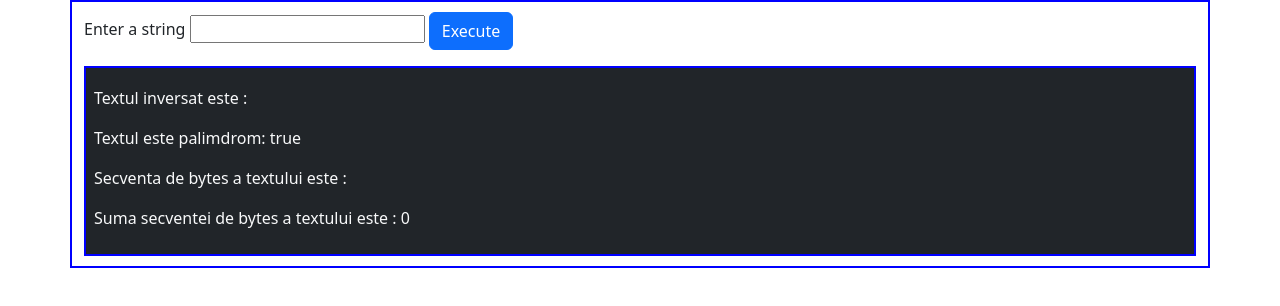
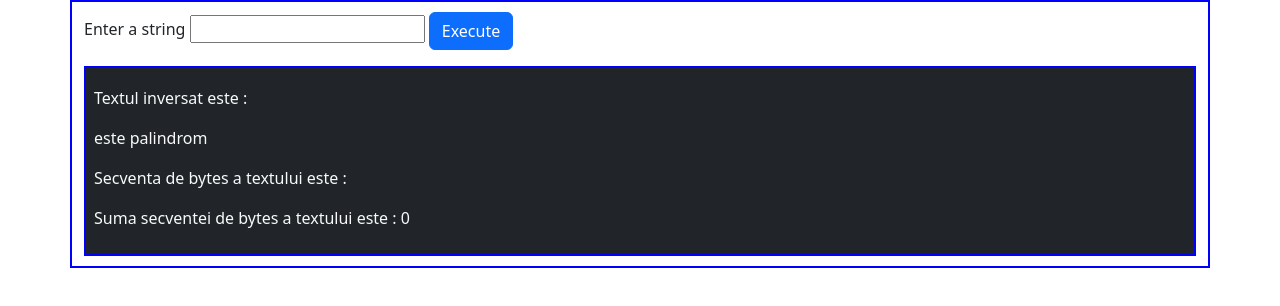
Before and after one commit to MariusBuharu/Homework_ProblemSolving, a plain HTML site: page index.html in a window 1280 px wide. Both pictures are taken after a click on the button "Execute". Drawn offline with nearby package versions, Linux system fonts and the light colour scheme.

Commit message:
add div separator

```diff
--- a/script.js
+++ b/script.js
@@ -2,9 +2,7 @@
 const btnReverse = document.querySelector('.reverseText');
 const container = document.querySelector('.container');
 const inputText = document.querySelector("#inputName");
-const div = document.createElement('div');
-const divapp=document.querySelector(".app");
-div.classList.add('person-details', 'mt-3', 'bg-dark', 'text-light', 'p-2');
+
 const reverse = sir => Array.from(sir).reverse().join("");
 const palindrom = pal => pal === reverse(pal);
 const bytesCode= code => {
@@ -19,18 +17,22 @@ const bytesCode= code => {
  const totalsum= suma => suma.reduce((prev,cur) => prev+cur,0);
 
 btnReverse.addEventListener('click', function () {
-
+    const div = document.createElement('div');
+    div.classList.add('person-details', 'mt-3', 'bg-dark', 'text-light', 'p-2');
+    const div2=document.createElement("div");
     const para = document.createElement("p");
     const para1 = document.createElement("p");
     const para2 = document.createElement("p");
     const para3 = document.createElement("p");
     const text = inputText.value;
     para.innerText = ` Textul inversat este :${reverse(text)}`;
-    para1.innerText=`Textul este palimdrom: ${palindrom(text)}`;
+    // para1.innerText=`Textul este palindrom: ${palindrom(text)}`;
+    para1.innerText=`${text} ${palindrom(text) ? "este palindrom":"nu este palindrom"}`;
     para2.innerText=`Secventa de bytes a textului este : ${bytesCode(text)}`;
     para3.innerText=`Suma secventei de bytes a textului este : ${totalsum(bytesCode(text))}`;
     div.append(para,para1,para2,para3);
     container.appendChild(div);
+
 });
 
 console.log(palindrom("anaytr"));
```
Also changed, not shown: style.css (line endings or trailing spaces).
